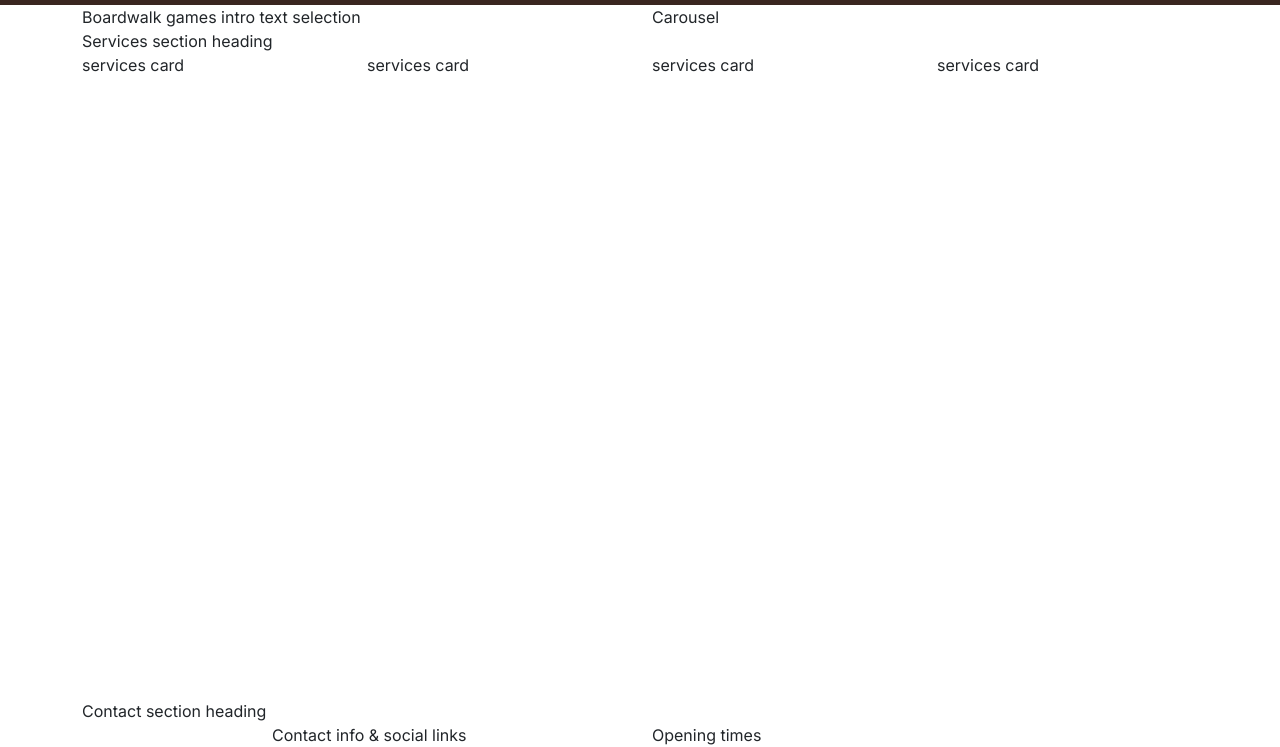
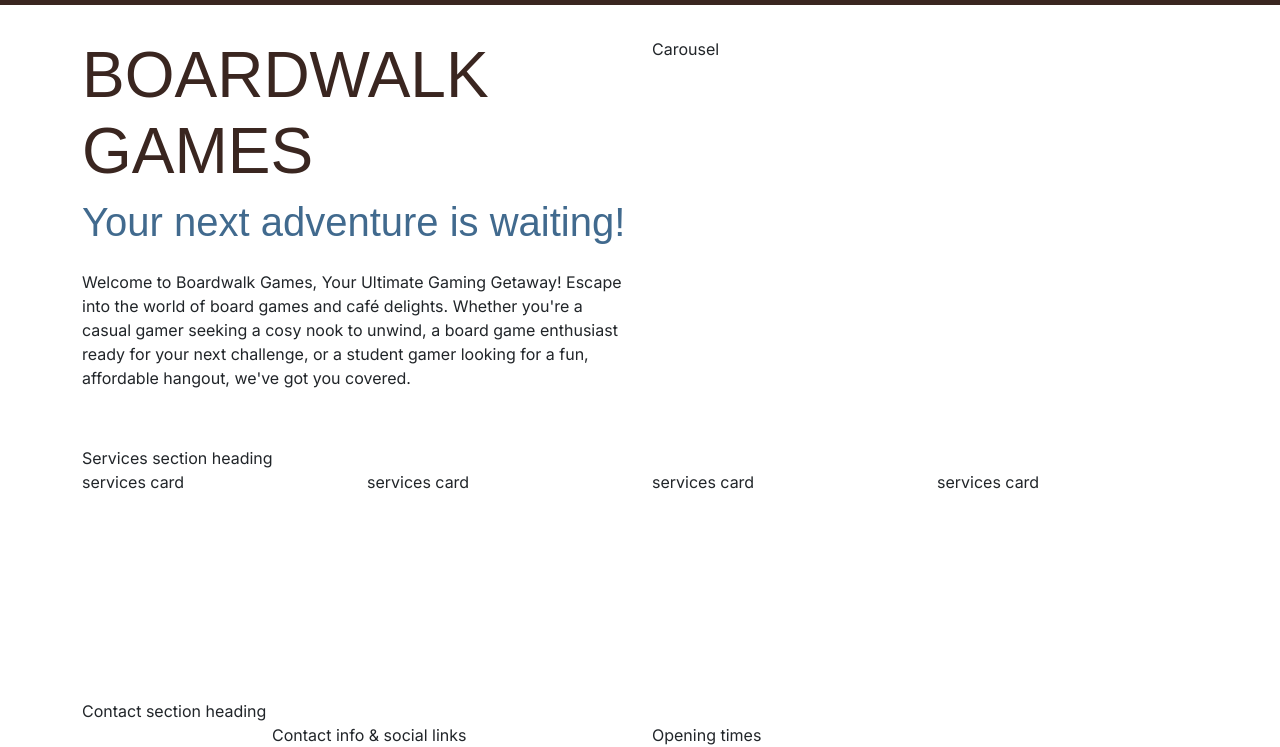
Before and after one commit to Court-Pencil/boardwalk-games, a plain HTML site: page index.html in a window 1280 px wide. Shown: the part 53-800 px from the top of the page. Drawn offline with nearby package versions, Linux system fonts and the light colour scheme; a web font is replaced by a local one.

Commit message:
adding the header text

```diff
--- a/assets/css/style.css
+++ b/assets/css/style.css
@@ -22,10 +22,16 @@ h2,
 h3 {
     font-family: var(--secondary-font);
     color: var(--primary-color);
+    text-transform: uppercase;
 }
 
 .sub-heading-color {
     color: var(--highlight-color)
+}
+
+.section {
+    margin-top: 2rem;
+    margin-bottom: 2rem;
 }
 
 /* Navbar */
@@ -35,6 +41,13 @@ h3 {
 
 #navbar .logo {
     width: 30px;
+}
+
+/* Header */
+
+#header .lead {
+    font-family: var(--secondary-font);
+
 }
 
 /* grid visualisation CSS for testing */
--- a/index.html
+++ b/index.html
@@ -45,9 +45,15 @@
 </nav>
 
           <!-- Header with carousel -->
-    <header class="container">
+    <header id="header" class="container section">
         <div class="row">
-        <div class="col-12 col-xl-6">Boardwalk games intro text selection</div>
+        <div class="col-12 col-xl-6 text-center text-xl-start">
+            <h1 class="display-3">Boardwalk games</h1>
+            <p class="lead display-6 sub-heading-color">Your next adventure is waiting!</p>
+            <p class="my-4">Welcome to Boardwalk Games, Your Ultimate Gaming Getaway! Escape into the world of board games and café delights.
+               Whether you're a casual gamer seeking a cosy nook to unwind, a board game enthusiast ready for your next challenge,
+               or a student gamer looking for a fun, affordable hangout, we've got you covered.</p>
+        </div>
         <div class="col-12 col-xl-6">Carousel</div>
         </div>
     </header>
```
